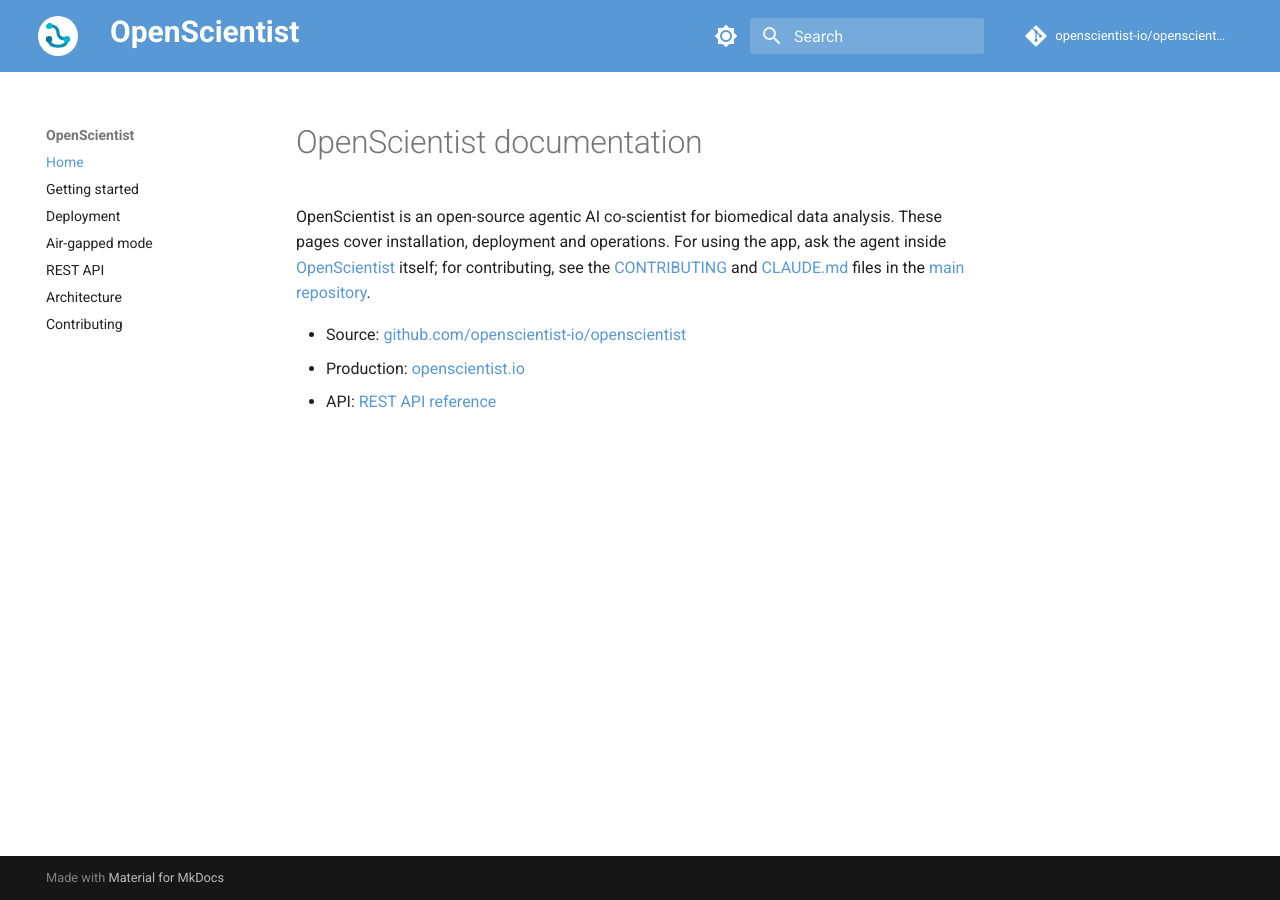
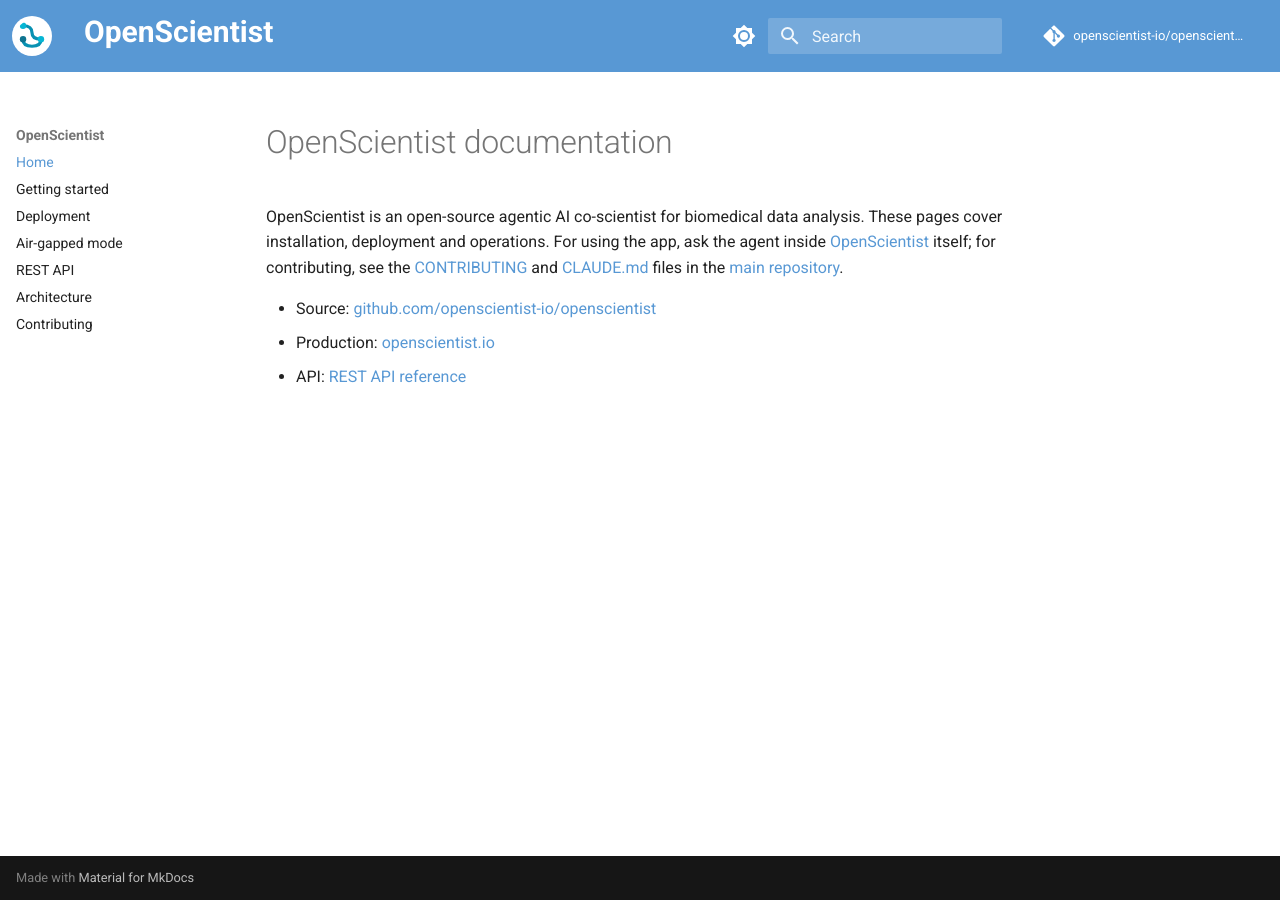
Before and after one commit to openscientist-io/openscientist-docs, an MkDocs documentation site: the page built from docs/index.md, in a window 1280 px wide. Built offline with MkDocs 1.6.1 and Material for MkDocs 9.7.7, drawn with Linux system fonts in a browser that asks for light colours; comment, search, counter and statistics services are not loaded.

Commit message:
Full-width layout so the header brand sits flush left like the app
Co-Authored-By: Claude Opus 5.5 <noreply@anthropic.com>

```diff
--- a/docs/stylesheets/extra.css
+++ b/docs/stylesheets/extra.css
@@ -66,3 +66,15 @@
 .md-tabs {
   background-color: #5898d4;
 }
+
+/* Full-width layout, like the app: brand flush left, nav sidebar at the left edge.
+   Article text keeps a readable measure. */
+.md-grid {
+  max-width: none;
+}
+.md-header__inner {
+  padding: 0 16px 0 8px;
+}
+.md-content__inner {
+  max-width: 52rem;
+}
```
